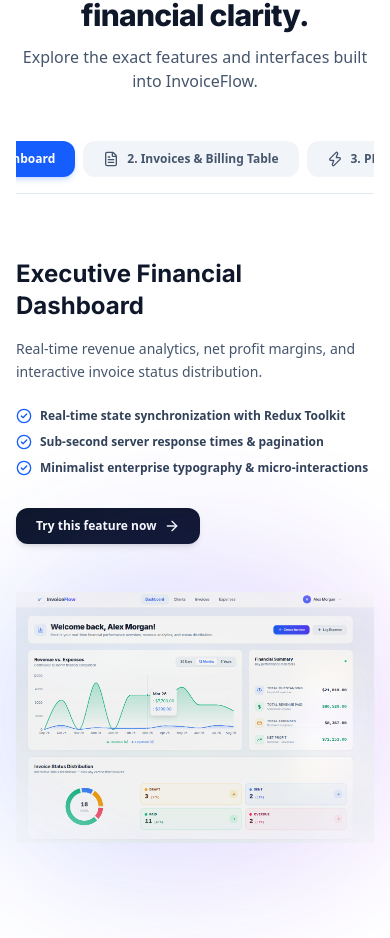
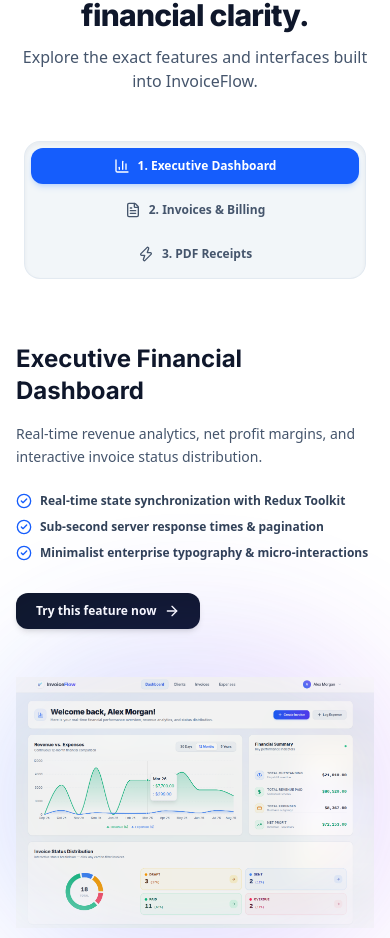
Before and after one commit to RajPakhurde/InvoiceFlow, a React (Vite) app in the folder frontend/: page / in a window 390 px wide. Shown: the part 1397-2335 px from the top of the page. Built offline with nearby package versions, Linux system fonts and the light colour scheme; no server answers.

Commit message:
Fix showcase tab buttons positioning for mobile view with segmented grid-cols-1 sm:grid-cols-3 pill container

```diff
--- a/frontend/src/features/landing/LandingPage.jsx
+++ b/frontend/src/features/landing/LandingPage.jsx
@@ -442,43 +442,45 @@
             </p>
           </motion.div>
 
-          {/* Interactive Showcase Tabs */}
-          <div className="flex justify-center gap-2 sm:gap-4 border-b border-slate-200 pb-4 overflow-x-auto">
+          {/* Perfectly Placed Responsive Segmented Showcase Tabs Pill Control */}
+          <div className="max-w-3xl mx-auto px-2">
+            <div className="grid grid-cols-1 sm:grid-cols-3 gap-2 bg-slate-100/90 p-1.5 rounded-2xl border border-slate-200/90 shadow-inner">
               <button
                 onClick={() => setActiveTab('dashboard')}
-              className={`px-5 py-2.5 rounded-xl text-xs sm:text-sm font-bold transition-all cursor-pointer flex items-center gap-2 shrink-0 ${
+                className={`w-full py-2.5 px-3 rounded-xl text-xs sm:text-sm font-bold transition-all cursor-pointer flex items-center justify-center gap-2 ${
                   activeTab === 'dashboard'
                     ? 'bg-blue-600 text-white shadow-md shadow-blue-500/20'
-                  : 'bg-slate-100 text-slate-600 hover:bg-slate-200'
+                    : 'text-slate-600 hover:text-slate-900 hover:bg-white/60'
                 }`}
               >
-              <BarChart3 className="w-4 h-4" />
-              <span>1. Executive Dashboard</span>
+                <BarChart3 className="w-4 h-4 shrink-0" />
+                <span className="truncate">1. Executive Dashboard</span>
               </button>
 
               <button
                 onClick={() => setActiveTab('invoices')}
-              className={`px-5 py-2.5 rounded-xl text-xs sm:text-sm font-bold transition-all cursor-pointer flex items-center gap-2 shrink-0 ${
+                className={`w-full py-2.5 px-3 rounded-xl text-xs sm:text-sm font-bold transition-all cursor-pointer flex items-center justify-center gap-2 ${
                   activeTab === 'invoices'
                     ? 'bg-blue-600 text-white shadow-md shadow-blue-500/20'
-                  : 'bg-slate-100 text-slate-600 hover:bg-slate-200'
+                    : 'text-slate-600 hover:text-slate-900 hover:bg-white/60'
                 }`}
               >
-              <FileText className="w-4 h-4" />
-              <span>2. Invoices & Billing Table</span>
+                <FileText className="w-4 h-4 shrink-0" />
+                <span className="truncate">2. Invoices & Billing</span>
               </button>
 
               <button
                 onClick={() => setActiveTab('detail')}
-              className={`px-5 py-2.5 rounded-xl text-xs sm:text-sm font-bold transition-all cursor-pointer flex items-center gap-2 shrink-0 ${
+                className={`w-full py-2.5 px-3 rounded-xl text-xs sm:text-sm font-bold transition-all cursor-pointer flex items-center justify-center gap-2 ${
                   activeTab === 'detail'
                     ? 'bg-blue-600 text-white shadow-md shadow-blue-500/20'
-                  : 'bg-slate-100 text-slate-600 hover:bg-slate-200'
+                    : 'text-slate-600 hover:text-slate-900 hover:bg-white/60'
                 }`}
               >
-              <Zap className="w-4 h-4" />
-              <span>3. PDF Receipts & Details</span>
+                <Zap className="w-4 h-4 shrink-0" />
+                <span className="truncate">3. PDF Receipts</span>
               </button>
+            </div>
           </div>
 
           {/* Active Screenshot Presentation: Left Info Enters from Extreme Left (-140px), Right Image Enters from Extreme Right (+180px), Outgoing Fades & Scales Down (0.85) */}
```
Lines whose indentation alone changed are shown as unchanged.
